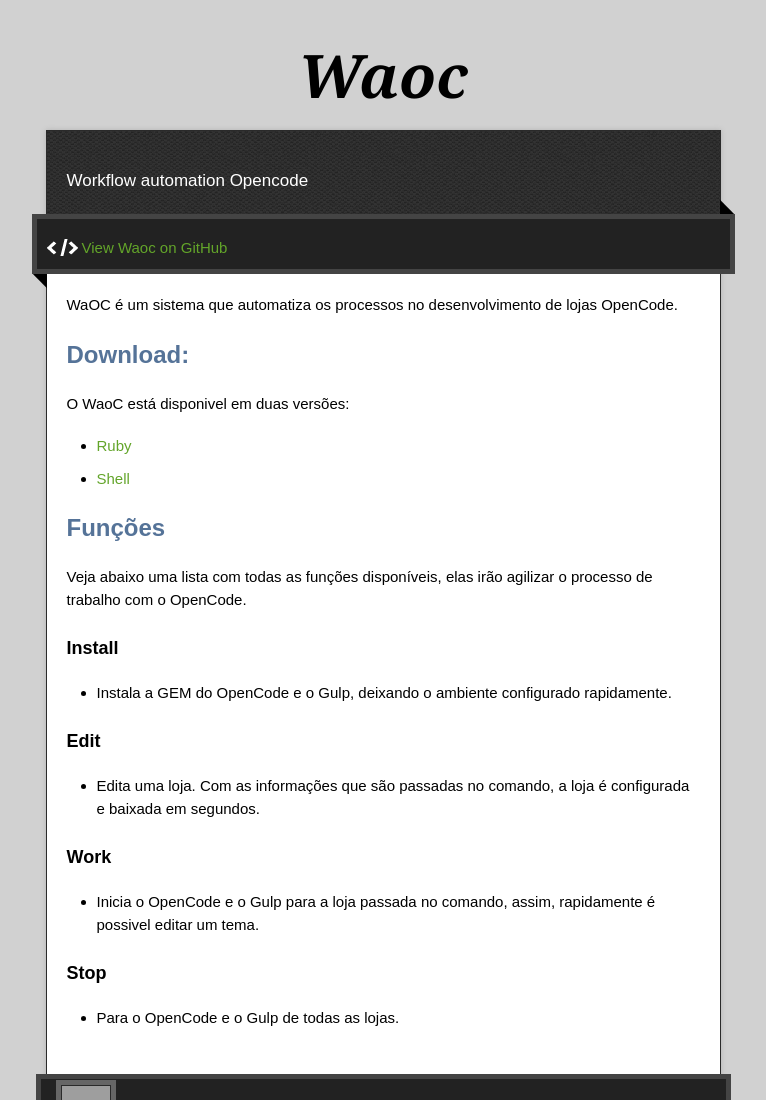
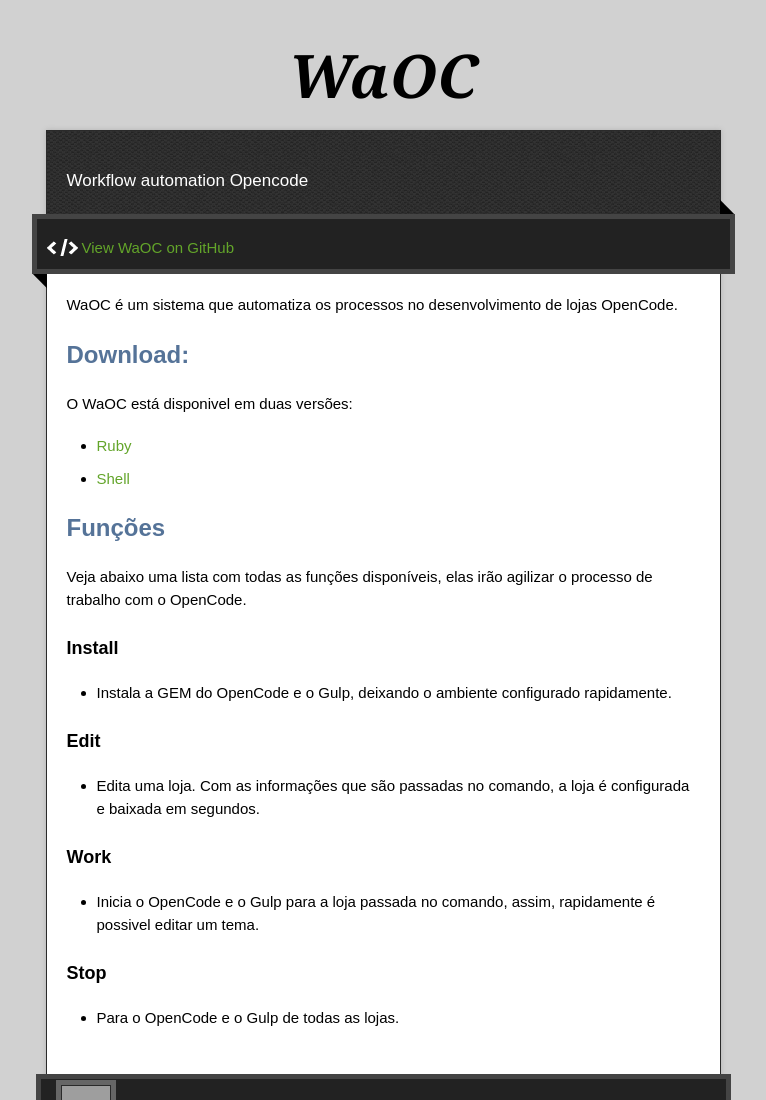
Before and after one commit to WaOC/WaOC.github.io, a plain HTML site: page index.html in a window 1280 px wide. Shown: the top 1100 px of the page, without its empty margins (257-1023 px from the left). Drawn offline with nearby package versions, Linux system fonts and the light colour scheme; grey boxes are pictures that could not be loaded.

```diff
--- a/index.html
+++ b/index.html
@@ -11,7 +11,7 @@
   <script type="text/javascript" src="https://ajax.googleapis.com/ajax/libs/jquery/1.7.1/jquery.min.js"></script>
   <script type="text/javascript" src="javascripts/script.js"></script>
 
-  <title>Waoc</title>
+  <title>WaOC</title>
   <meta name="description" content="Workflow automation Opencode">
 
   <meta name="viewport" content="width=device-width,initial-scale=1">
@@ -22,14 +22,14 @@
 
   <div class="wrapper">
     <header>
-      <h1 class="title">Waoc</h1>
+      <h1 class="title">WaOC</h1>
     </header>
     <div id="container">
       <p class="tagline">Workflow automation Opencode</p>
       <div id="main" role="main">
         <div class="download-bar">
         <div class="inner">
-          <a href="https://github.com/WaOC" class="code">View Waoc on GitHub</a>
+          <a href="https://github.com/WaOC" class="code">View WaOC on GitHub</a>
         </div>
         <span class="blc"></span><span class="trc"></span>
         </div>
@@ -39,7 +39,7 @@
 <h2>
 <a id="download" class="anchor" href="#download" aria-hidden="true"><span class="octicon octicon-link"></span></a>Download:</h2>
 
-<p>O WaoC está disponivel em duas versões:</p>
+<p>O WaOC está disponivel em duas versões:</p>
 
 <ul>
 <li><a href="https://github.com/WaOC/WaOC-Ruby">Ruby</a></li>
--- a/params.json
+++ b/params.json
@@ -1 +1 @@
-{"name":"Waoc","tagline":"Workflow automation Opencode","body":"WaOC é um sistema que automatiza os processos no desenvolvimento de lojas OpenCode.\r\n\r\n##Download:\r\n\r\nO WaoC está disponivel em duas versões:\r\n\r\n- [Ruby](https://github.com/WaOC/WaOC-Ruby)\r\n- [Shell](https://github.com/WaOC/WaOC-Shell)\r\n\r\n## Funções\r\n\r\nVeja abaixo uma lista com todas as funções disponíveis, elas irão agilizar o processo de trabalho com o OpenCode.\r\n\r\n#### **Install**\r\n\r\n- Instala a GEM do OpenCode e o Gulp, deixando o ambiente configurado rapidamente.\r\n\r\n#### **Edit**\r\n\r\n- Edita uma loja. Com as informações que são passadas no comando, a loja é configurada e baixada em segundos.\r\n\r\n#### **Work**\r\n\r\n- Inicia o OpenCode e o Gulp para a loja passada no comando, assim, rapidamente é possivel editar um tema.\r\n\r\n#### **Stop**\r\n\r\n- Para o OpenCode e o Gulp de todas as lojas.\r\n","google":"","note":"Don't delete this file! It's used internally to help with page regeneration."}
+{"name":"WaOC","tagline":"Workflow automation Opencode","body":"WaOC é um sistema que automatiza os processos no desenvolvimento de lojas OpenCode.\r\n\r\n##Download:\r\n\r\nO WaOC está disponivel em duas versões:\r\n\r\n- [Ruby](https://github.com/WaOC/WaOC-Ruby)\r\n- [Shell](https://github.com/WaOC/WaOC-Shell)\r\n\r\n## Funções\r\n\r\nVeja abaixo uma lista com todas as funções disponíveis, elas irão agilizar o processo de trabalho com o OpenCode.\r\n\r\n#### **Install**\r\n\r\n- Instala a GEM do OpenCode e o Gulp, deixando o ambiente configurado rapidamente.\r\n\r\n#### **Edit**\r\n\r\n- Edita uma loja. Com as informações que são passadas no comando, a loja é configurada e baixada em segundos.\r\n\r\n#### **Work**\r\n\r\n- Inicia o OpenCode e o Gulp para a loja passada no comando, assim, rapidamente é possivel editar um tema.\r\n\r\n#### **Stop**\r\n\r\n- Para o OpenCode e o Gulp de todas as lojas.\r\n","google":"","note":"Don't delete this file! It's used internally to help with page regeneration."}
```
